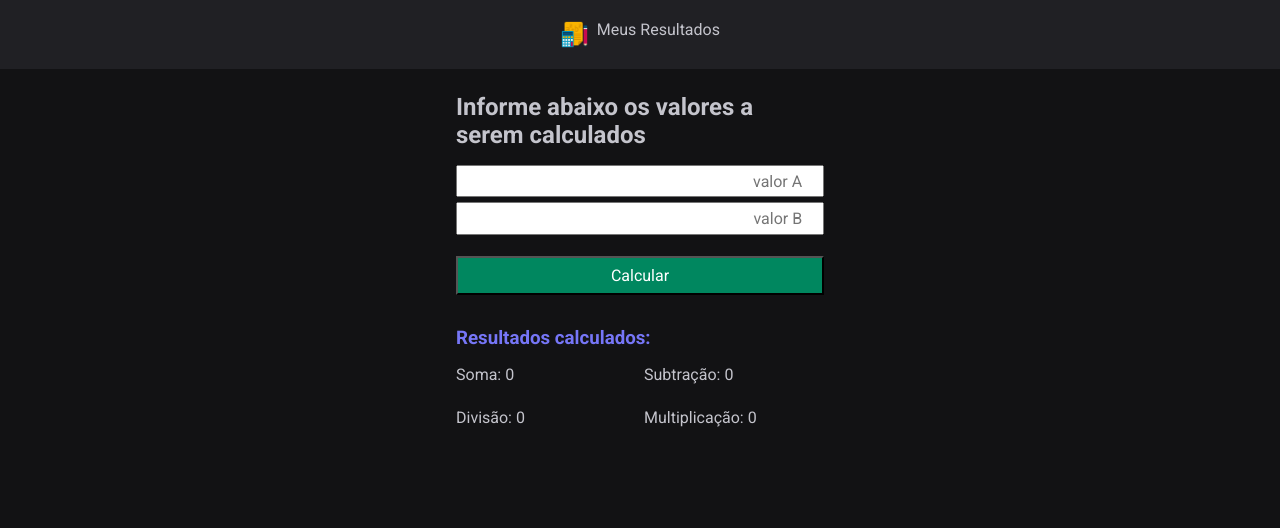
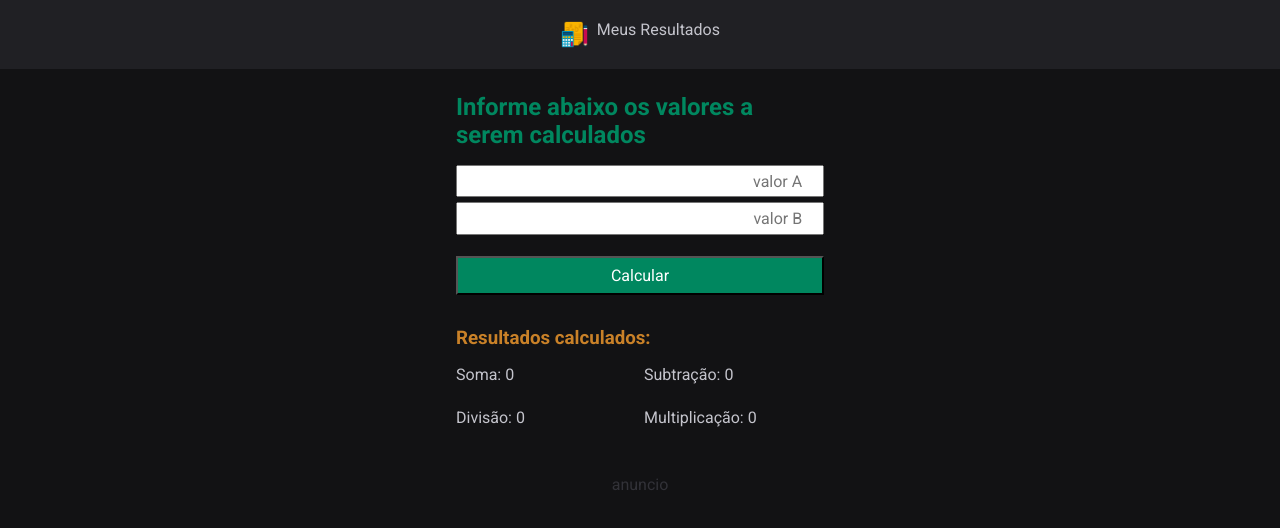
Before and after one commit to samuel2na/the-results, a React (Vite) app: page / in a window 1280 px wide. Shown: the top 528 px of the page. Built offline with nearby package versions, Linux system fonts and the light colour scheme.

Commit message:
applying news colors

```diff
--- a/src/components/TheValues.jsx
+++ b/src/components/TheValues.jsx
@@ -39,6 +39,11 @@ export function TheValues(){
 
   return(
     <>
+    {/* <div className={styles.Geral}>
+
+      <div className={styles.Anuncios}>
+        anuncio 01
+      </div> */}
       <div className={styles.container}>
         <h2>Informe abaixo os valores a serem calculados</h2>
         <div className={styles.inputValues}>
@@ -56,6 +61,12 @@ export function TheValues(){
           <Results theTitle="Multiplicação: " theValue={valueMultiplication} />
         </div>
       </div>
+
+      <div className={styles.anuncios}>
+        anuncio
+      </div>
+
+    {/* </div> */}
     </>
   )
 }
--- a/src/components/TheValues.module.css
+++ b/src/components/TheValues.module.css
@@ -1,3 +1,9 @@
+/* .Geral{
+  max-width: 68rem;
+  display: grid;
+  grid-template-columns: 1fr 1fr 1fr;
+}
+*/
 .container{
   max-width: 23rem;
 }
@@ -40,6 +46,18 @@ button:hover {
   gap: 0.5rem;
 }
 
+h2 {
+  color: var(--green-500);
+}
+
 h3 {
-  color: var(--purple-100);
+  color: var(--orange-400);
 }
+
+.anuncios {
+  display: flex;
+  /* align-items: center; */
+  justify-content: center;
+  color: var(--gray-600);
+  margin-top: 3rem;
+}
--- a/src/global.css
+++ b/src/global.css
@@ -9,8 +9,9 @@
   --gray-900: #121214;
 
   --green-500: #00875f;
-
-  --purple-100: #7676f7;
+  --purple-200: #7676f7;
+  --yellow-400: #90b10c;
+  --orange-400: #c98128;
 }
 
 * {
```
Lines whose indentation alone changed are shown as unchanged.
